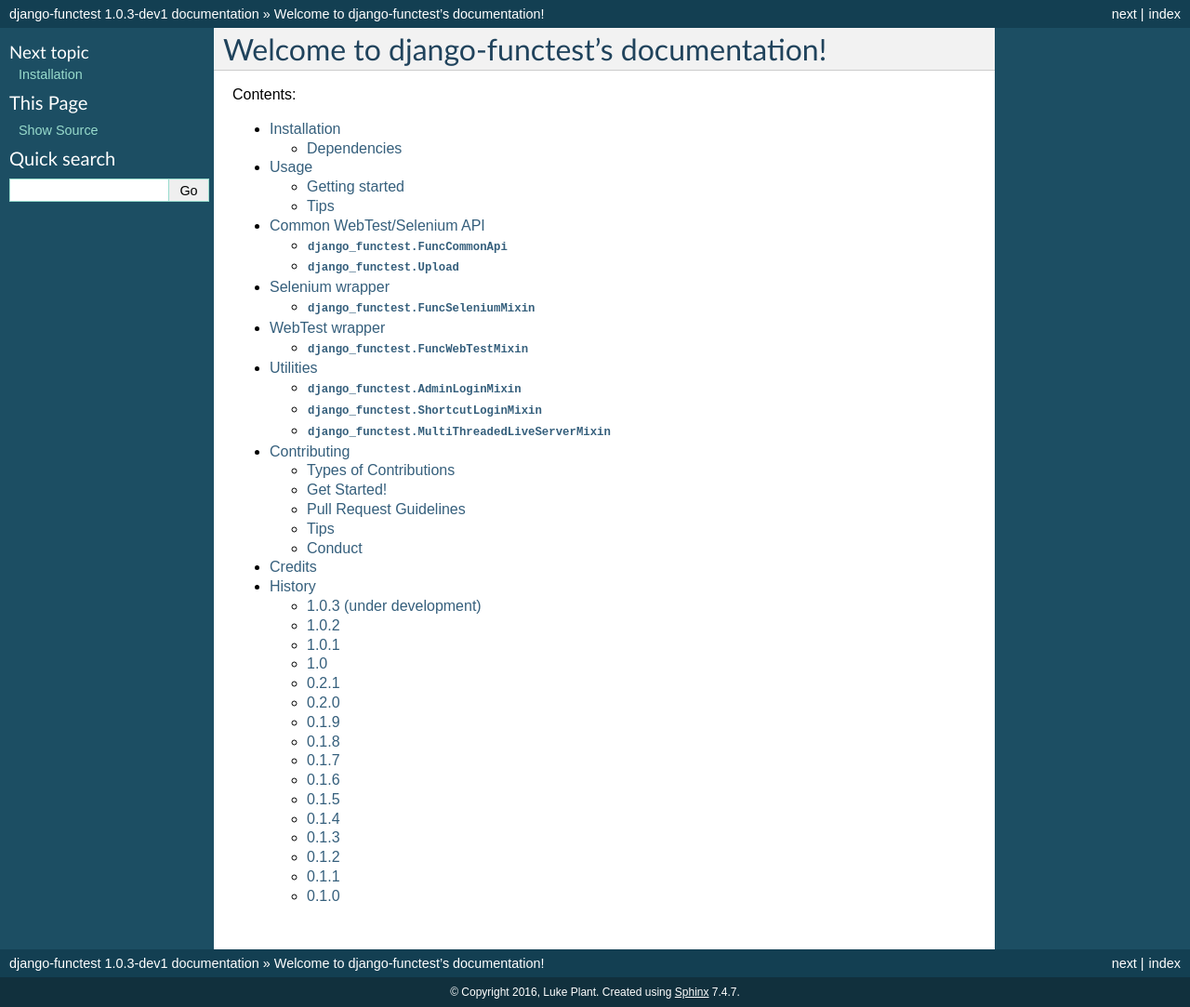
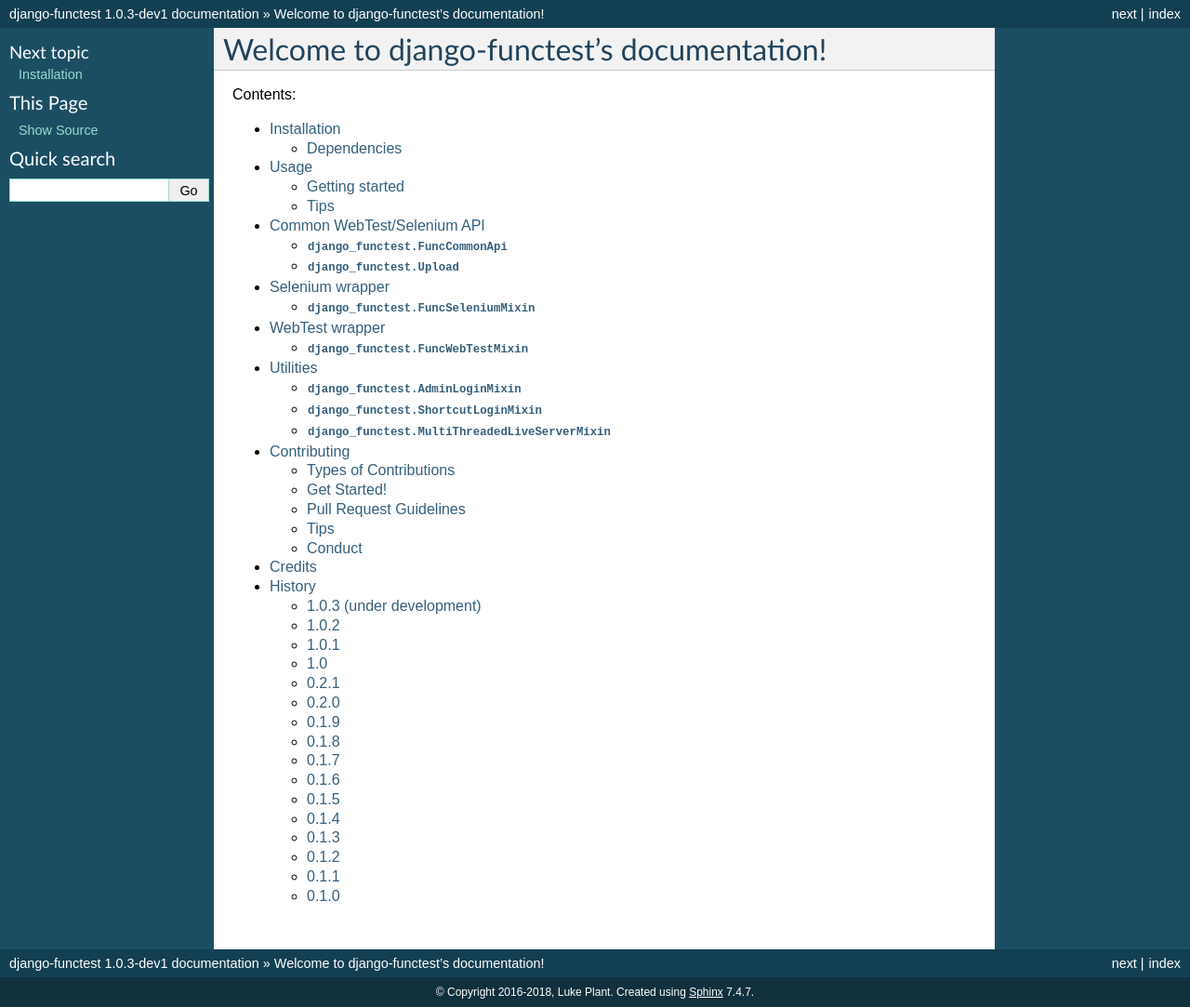
Before and after one commit to django-functest/django-functest, a Sphinx documentation site: the page built from docs/index.rst, in a window 1280 px wide. Shown: the whole page at 93% size. Built offline with Sphinx 7.4.7, drawn with Linux system fonts in a browser that asks for light colours.

Commit message:
Docs update

```diff
--- a/docs/conf.py
+++ b/docs/conf.py
@@ -45,7 +45,7 @@
 
 # General information about the project.
 project = u'django-functest'
-copyright = u'2016, Luke Plant'
+copyright = u'2016-2018, Luke Plant'
 
 # The version info for the project you're documenting, acts as replacement for
 # |version| and |release|, also used in various other places throughout the
```
